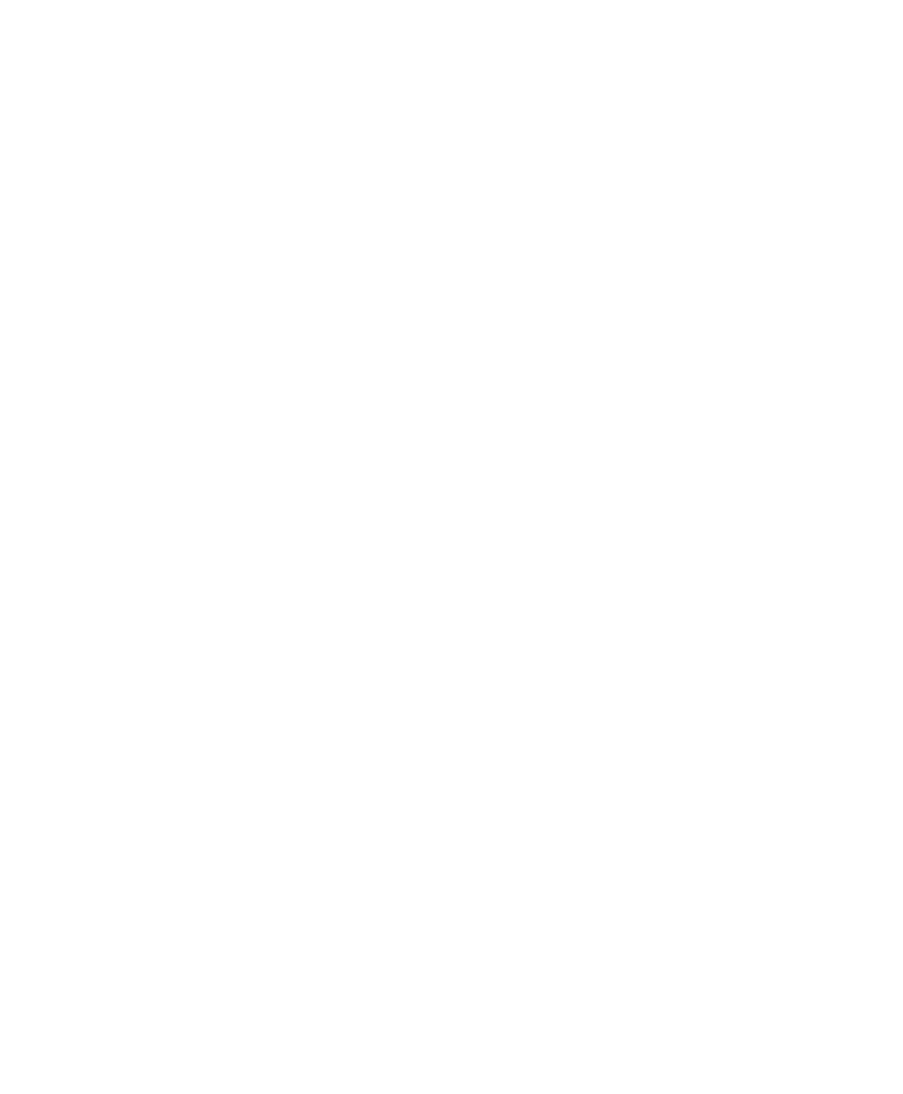
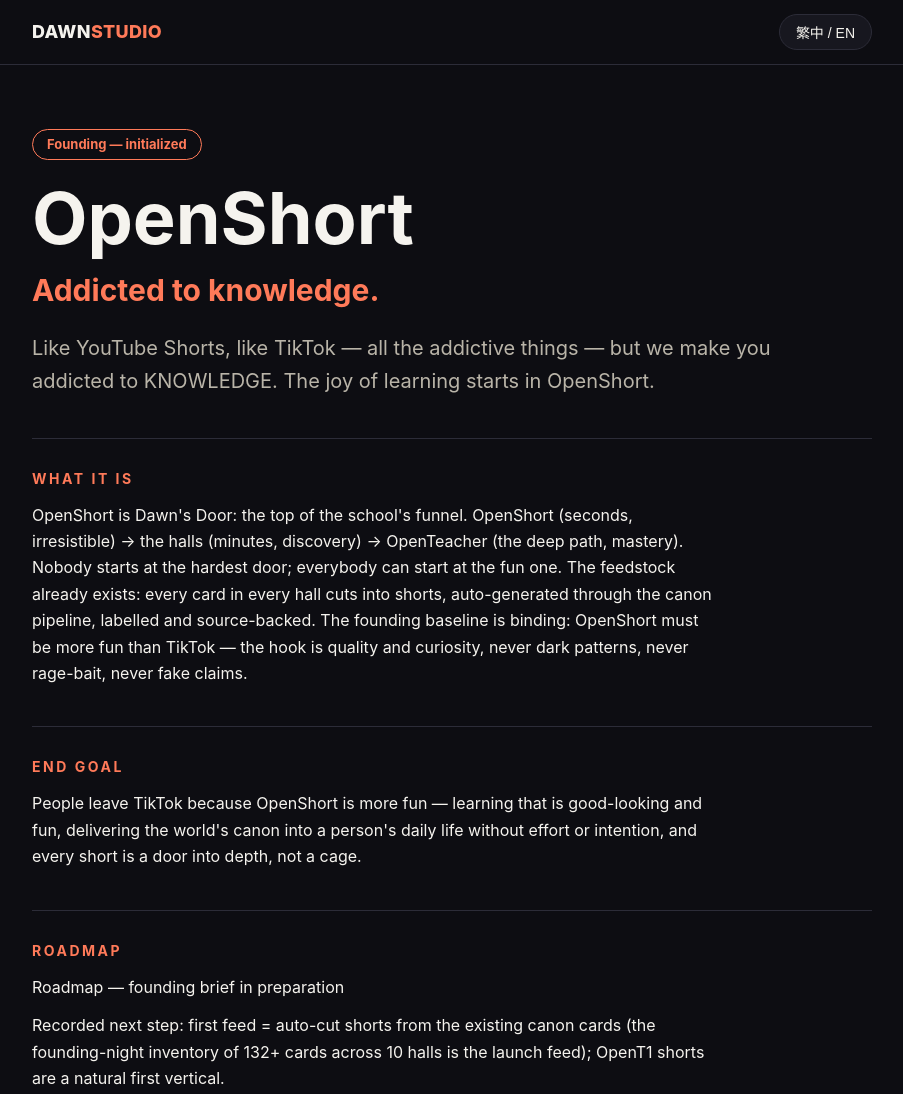
Before and after one commit to hectorchanht/openshort, a plain HTML site: page index.html in a window 1280 px wide. Shown: the top 1094 px of the page, without its empty margins (188-1091 px from the left). Before the commit the page ends 800 px from the top, so only its background shows below. Drawn offline with Linux system fonts and the light colour scheme.

Commit message:
fix: remove [lang]{display:none} blank-page bug + hide inactive-language block content

```diff
--- a/index.html
+++ b/index.html
@@ -37,7 +37,7 @@ section p{margin:0 0 12px;max-width:68ch;overflow-wrap:anywhere}
 .status{background:var(--surface);border:1px solid var(--border);border-radius:16px;padding:20px}
 footer.site{border-top:1px solid var(--border);padding:28px 0 40px;color:var(--muted);font-size:14px;margin-top:20px}
 footer.site a{color:var(--accent)}
-[lang]{display:none}body.en [data-en]{display:block}body.zh [data-zh]{display:block}
+body.en [data-zh],body.zh [data-en]{display:none}body.en [data-en]{display:block}body.zh [data-zh]{display:block}
 span[data-en],span[data-zh]{display:none}body.en span[data-en]{display:inline}body.zh span[data-zh]{display:inline}
 </style></head>
 <body class="en">
```
